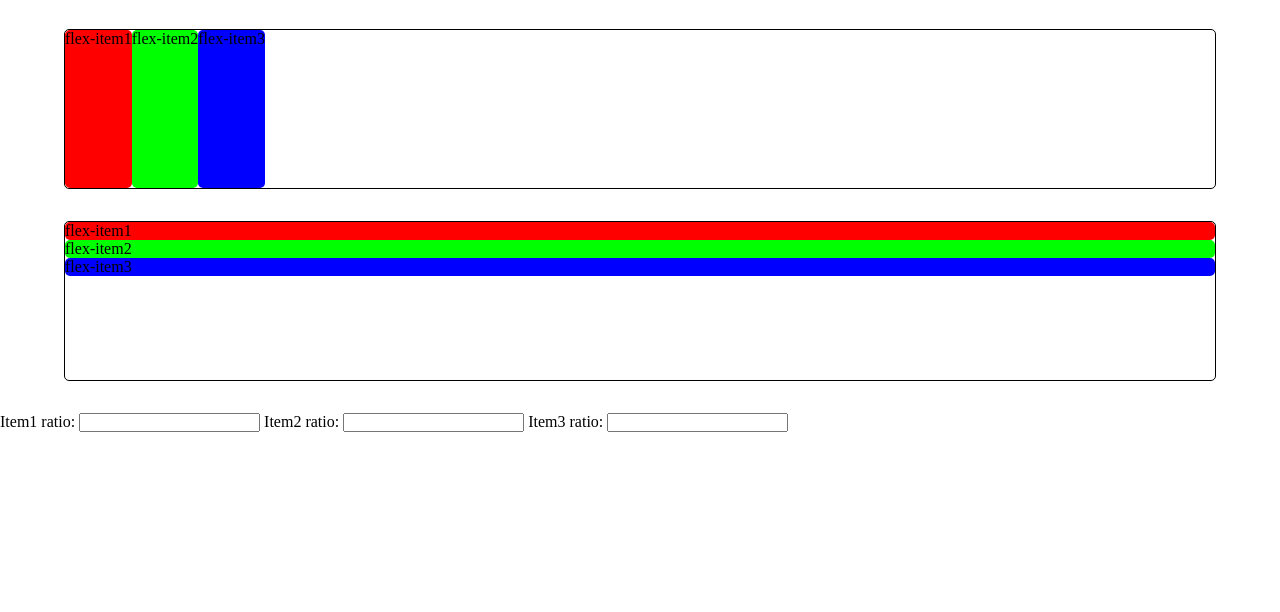
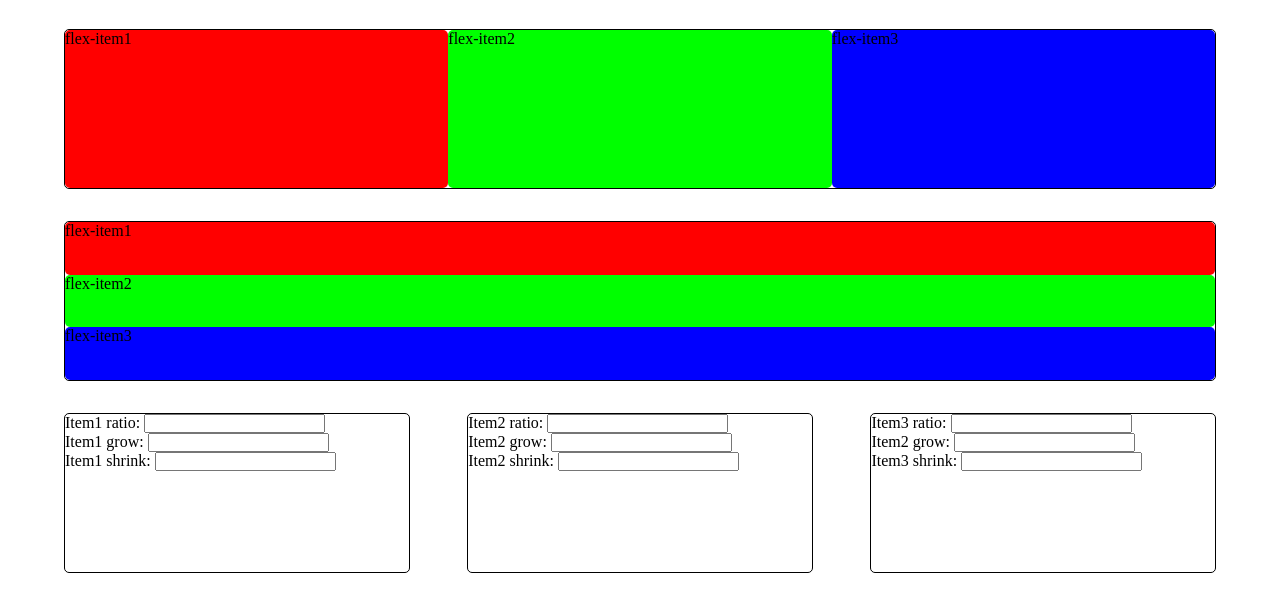
Before and after one commit to gucchunchun/cheatsheet, a plain HTML site: page index.html in a window 1280 px wide. Shown: the part 72-684 px from the top of the page. Drawn offline with Linux system fonts and the light colour scheme.

Commit message:
add grow/shrink input

```diff
--- a/index.html
+++ b/index.html
@@ -19,18 +19,68 @@
         <div id="item2col" class="flex-item item2">flex-item2</div>
         <div id="item3col" class="flex-item item3">flex-item3</div>
       </div>
-      <label for="input1">
+      <div id="input-container" class="flex-container">
+        <div class="flex-container column">
+          <div>
+            <label for="ratio1">
               Item1 ratio:
-        <input type="text" name="item1-width" id="input1" value="" />
+              <input type="text" name="item1-width" id="ratio1" value="" />
             </label>
-      <label for="input2">
+          </div>
+          <div>
+            <label for="grow1">
+              Item1 grow:
+              <input type="text" name="item1-width" id="grow1" value="" />
+            </label>
+          </div>
+          <div>
+            <label for="shrink1">
+              Item1 shrink:
+              <input type="text" name="item1-width" id="shrink1" value="" />
+            </label>
+          </div>
+        </div>
+        <div class="flex-container column">
+          <div>
+            <label for="ratio2">
               Item2 ratio:
-        <input type="text" name="item2-width" id="input2" value="" />
+              <input type="text" name="item2-width" id="ratio2" value="" />
             </label>
-      <label for="input3">
+          </div>
+          <div>
+            <label for="grow2">
+              Item2 grow:
+              <input type="text" name="item1-width" id="grow2" value="" />
+            </label>
+          </div>
+          <div>
+            <label for="shrink2">
+              Item2 shrink:
+              <input type="text" name="item1-width" id="shrink2" value="" />
+            </label>
+          </div>
+        </div>
+        <div class="flex-container column">
+          <div>
+            <label for="ratio3">
               Item3 ratio:
-        <input type="text" name="item3-width" id="input3" value="" />
+              <input type="text" name="item3-width" id="ratio3" value="" />
             </label>
+          </div>
+          <div>
+            <label for="grow3">
+              Item2 grow:
+              <input type="text" name="item1-width" id="grow3" value="" />
+            </label>
+          </div>
+          <div>
+            <label for="shrink3">
+              Item3 shrink:
+              <input type="text" name="item1-width" id="shrink3" value="" />
+            </label>
+          </div>
+        </div>
+      </div>
     </main>
     <script src="./index.js" defer></script>
   </body>
--- a/style.css
+++ b/style.css
@@ -27,8 +27,10 @@ h1 {
 }
 .flex-item {
     border-radius: 5px;
+    flex-grow: 1;
+    flex-shrink: 1;
+    flex-basis: auto;
 }
-
 .item1 {
     background-color: rgb(var(--item1bg));
 }
@@ -38,3 +40,13 @@ h1 {
 .item3 {
     background-color: rgb(var(--item3bg));
 }
+#input-container {
+    height: fit-content;
+    border: none;
+    flex-wrap: wrap;
+    justify-content: space-between;
+}
+#input-container .flex-container.column {
+    width: 30%;
+    margin: 0;
+}
```
Also changed, not shown: 1 other file. Lines whose indentation alone changed are shown as unchanged.
